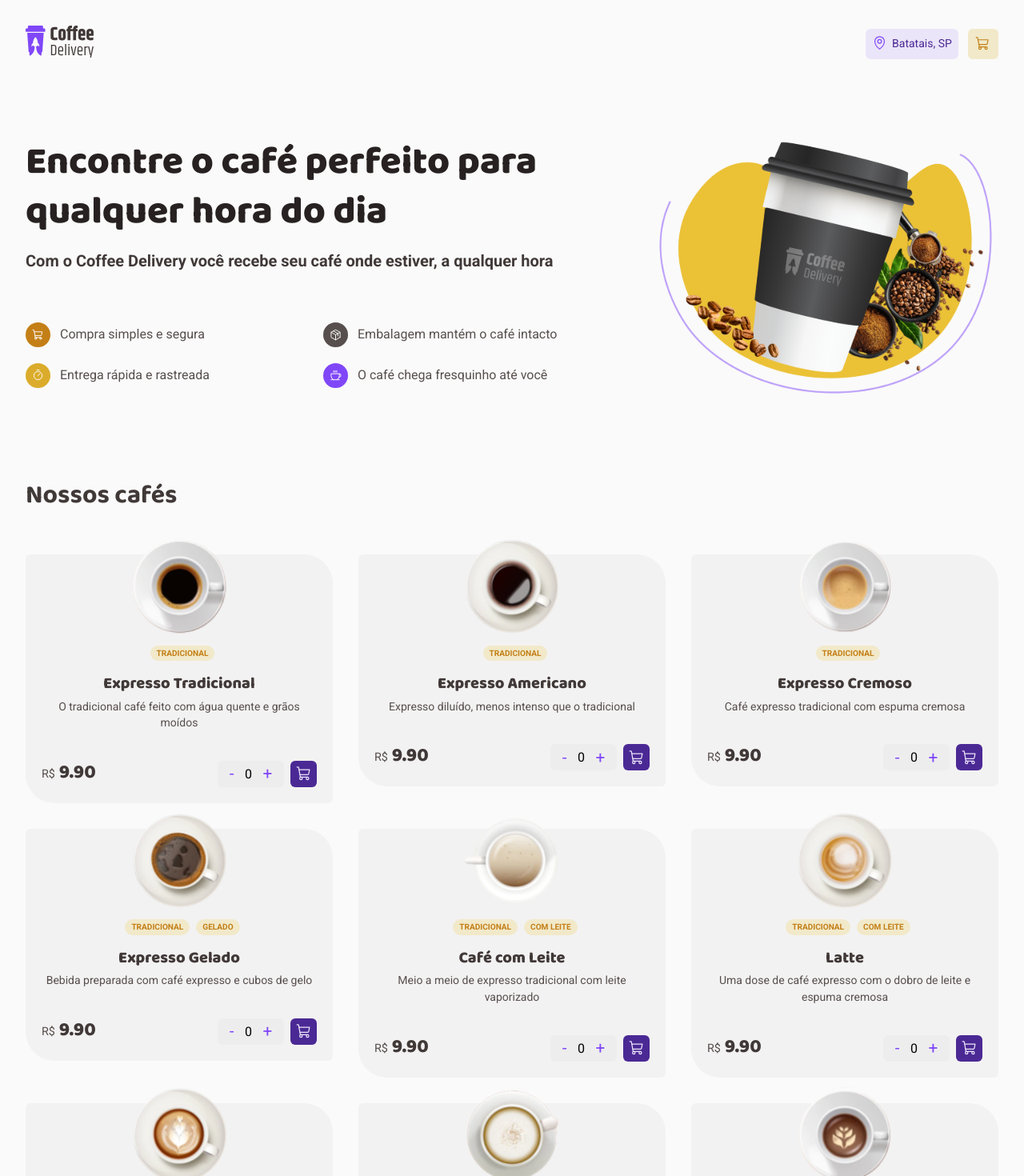
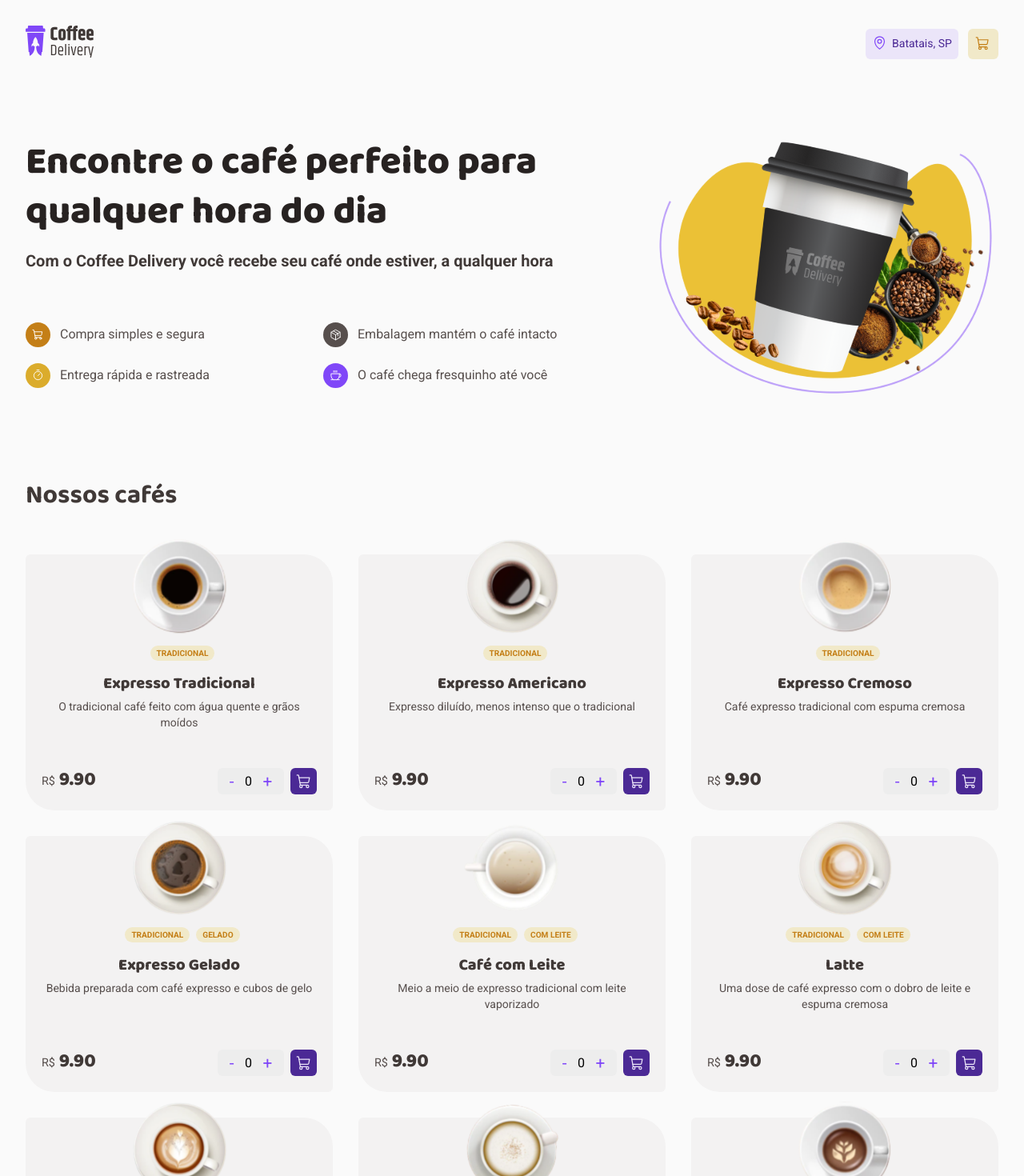
Before and after one commit to DaniloCalegaro/coffee-delivery-react, a React (Vite) app: page / in a window 1280 px wide. Shown: the top 1470 px of the page at 80% size. Built offline with nearby package versions, Linux system fonts and the light colour scheme.

Commit message:
fix: bug fix layout card coffee

```diff
--- a/src/components/CoffeeCard/styles.ts
+++ b/src/components/CoffeeCard/styles.ts
@@ -4,6 +4,8 @@ export const CoffeeCardContainer = styled.div`
   display: flex;
   flex-direction: column;
   align-items: center;
+
+  height: 20rem;
 
   background: ${props => props.theme['base-card']};
   border-radius: 6px 36px;
@@ -47,7 +49,7 @@ export const TypeCoffee = styled.div`
 `
 
 export const PriceAndQuantity = styled.div`
-  margin-top: 2.3rem;
+  margin-top: auto;
   width: 100%;
 
   display: flex;
```
